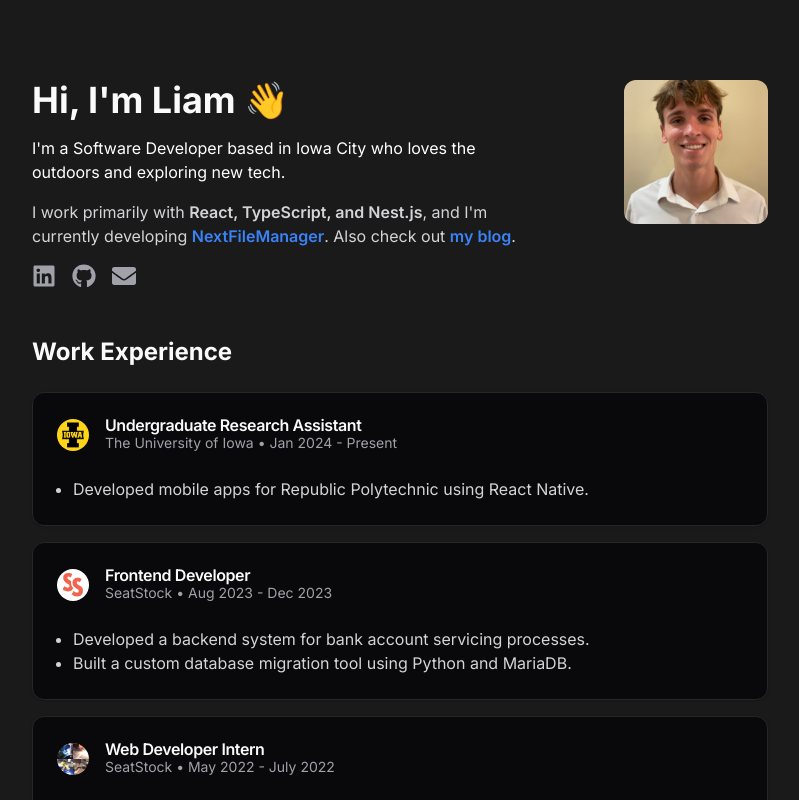
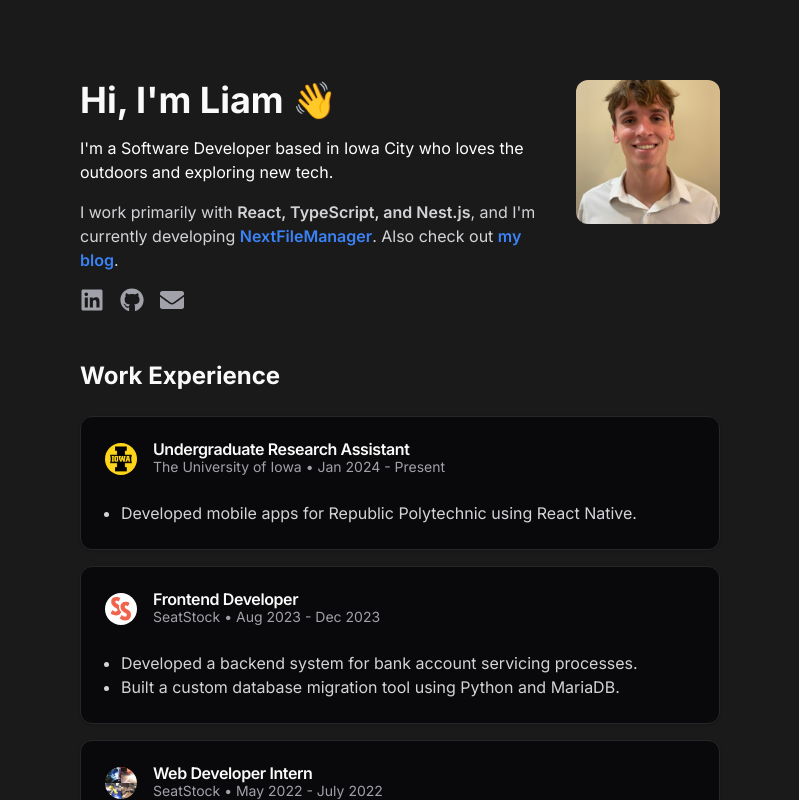
Before and after one commit to liamstamper/liam-portfolio, a React (Vite) app: page / in a window 1280 px wide. Shown: the top 800 px of the page, without its empty margins (240-1039 px from the left). Built offline with nearby package versions, Linux system fonts and the light colour scheme.

Commit message:
updated max-w

```diff
--- a/src/index.css
+++ b/src/index.css
@@ -9,5 +9,5 @@
 }
 
 .container {
-  @apply max-w-3xl mx-auto px-4;
+  @apply max-w-2xl mx-auto px-4;
 }
```
